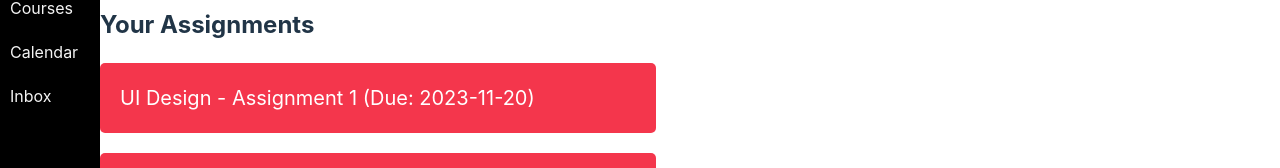
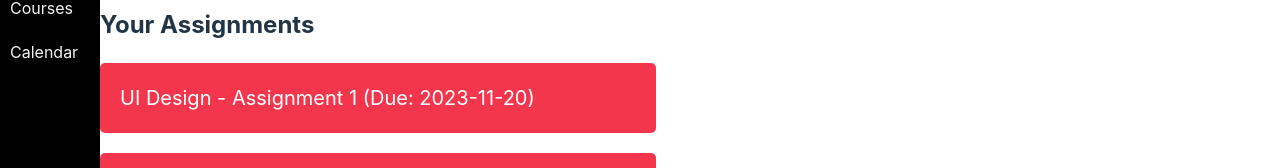
Before and after one commit to shrutia003/CS5167-Project2-AlternaCanvas, a React (Vite) app: page / in a window 1280 px wide. Shown: the part 218-386 px from the top of the page. Built offline with nearby package versions, Linux system fonts and the light colour scheme.

Commit message:
Removed Inbox (not needed for requirements)

```diff
--- a/src/App.jsx
+++ b/src/App.jsx
@@ -6,7 +6,6 @@ import Profile from './components/Profile';
 import Courses from './components/Courses';
 import Dashboard from './components/Dashboard';
 import AssignmentCalendar from './components/AssignmentCalendar';
-import Inbox from './components/Inbox';
 
 function App() {
   const appStyle = {
@@ -41,10 +40,6 @@ function App() {
     setActiveSection('calendar');
   };
 
-  const handleInboxClick = () => {
-    setActiveSection('inbox');
-  };
-
   const handleAssignmentClick = (assignment) => {
     setSelectedAssignment(assignment);
     setActiveSection('courses');
@@ -66,13 +61,11 @@ function App() {
           onDashboardClick={handleDashboardClick}
           onCoursesClick={handleCoursesClick}
           onCalendarClick={handleCalendarClick}
-          onInboxClick={handleInboxClick}
         />
         {activeSection === 'dashboard' && (
           <Dashboard onAssignmentClick={handleAssignmentClick} />
         )}
         {activeSection === 'profile' && <Profile />}
-        {activeSection === 'inbox' && <Inbox />}
         {activeSection === 'courses' && <Courses selectedAssignment={selectedAssignment} />}
         {activeSection === 'calendar' && (
           <AssignmentCalendar assignmentDueDates={assignmentDueDates} />
--- a/src/components/Inbox.jsx
+++ /dev/null
@@ -1,13 +0,0 @@
-import React from 'react';
-
-function Inbox() {
-  return (
-    <div>
-      <h1>Inbox</h1>
-      {/* Add your Inbox content here */}
-      <p>Send messages here!</p>
-    </div>
-  );
-}
-
-export default Inbox;
--- a/src/components/Sidebar.jsx
+++ b/src/components/Sidebar.jsx
@@ -1,6 +1,6 @@
 import React from 'react';
 
-function Sidebar({ onProfileClick, onDashboardClick, onCoursesClick, onCalendarClick, onInboxClick }) {
+function Sidebar({ onProfileClick, onDashboardClick, onCoursesClick, onCalendarClick }) {
 	const sidebarStyle = {
 		width: '100px',
 		backgroundColor: '#000000',
@@ -56,14 +56,6 @@ function Sidebar({ onProfileClick, onDashboardClick, onCoursesClick, onCalendarC
 							Calendar
 						</div>
 					</li>
-					<li>
-						<div style={navItemStyle}
-							onClick={() => {
-								onInboxClick();
-							}}>
-							Inbox
-						</div>
-					</li>
 				</ul>
 			</nav>
 		</aside>
```
